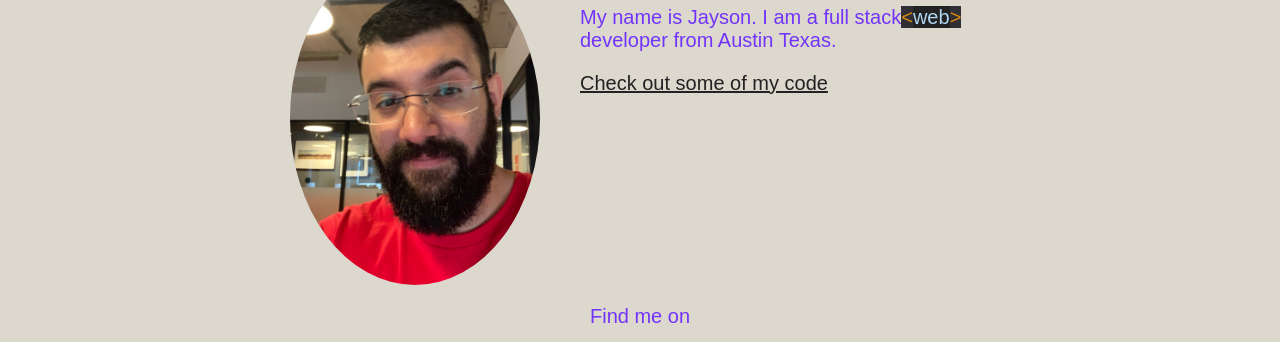
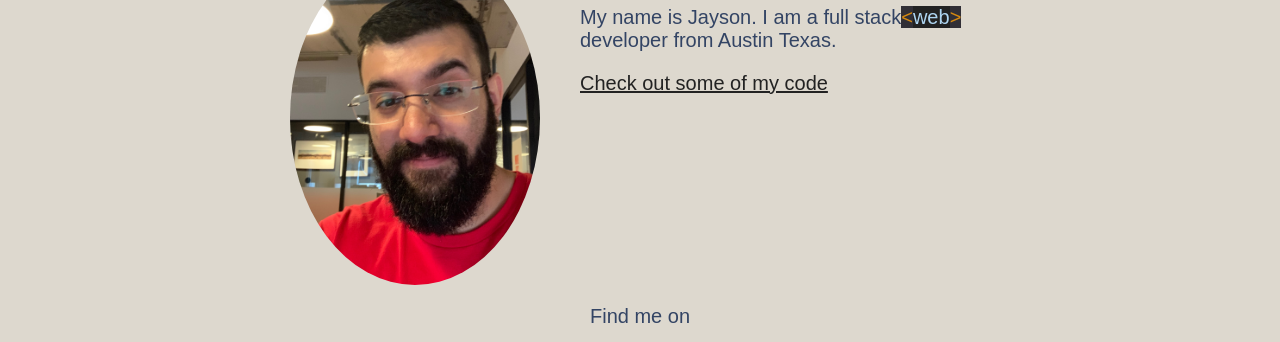
Before and after one commit to JaysonGangone/portfolio-website, a plain HTML site: page index.html in a window 1280 px wide. Shown: the part 210-552 px from the top of the page. Drawn offline with Linux system fonts and the light colour scheme; a web font is replaced by a local one.

Commit message:
font color updated style.css
updated body font color to correct color

```diff
--- a/css/style.production.css
+++ b/css/style.production.css
@@ -39,7 +39,7 @@ Heading Text: bruno ace sc
         font-weight: 400;
         font-size: 20px;
         background-color:#ddd8ce;
-        color: #7234fa;
+        color: #334464;
     }
 
     h1 {
--- a/css/styles.css
+++ b/css/styles.css
@@ -41,7 +41,7 @@ Heading Text: bruno ace sc
         font-weight: 400;
         font-size: 20px;
         background-color:var(--lightgray);
-        color: var(--purple);
+        color: var(--darkishblue);
     }
 
     h1 {
```
